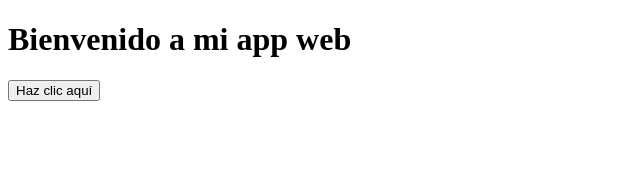
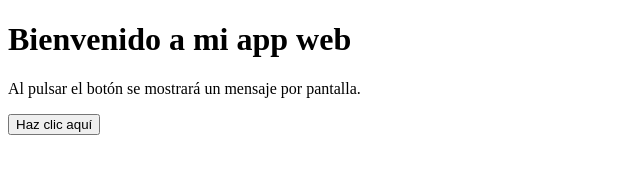
Before and after one commit to JoseRamirezB/SDAW_8951, a website: page index.html in a window 1280 px wide. Shown: the whole page, without its empty margins (0-640 px from the left). Drawn offline with Linux system fonts and the light colour scheme.

Commit message:
feat: Añadido párrafo en index.html

```diff
--- a/index.html
+++ b/index.html
@@ -7,6 +7,7 @@
 </head>
 <body>
   <h1>Bienvenido a mi app web</h1>
+  <p>Al pulsar el botón se mostrará un mensaje por pantalla.</p>
   <button id="saludoBtn">Haz clic aquí</button>
 
   <script src="script.js"></script>
```
